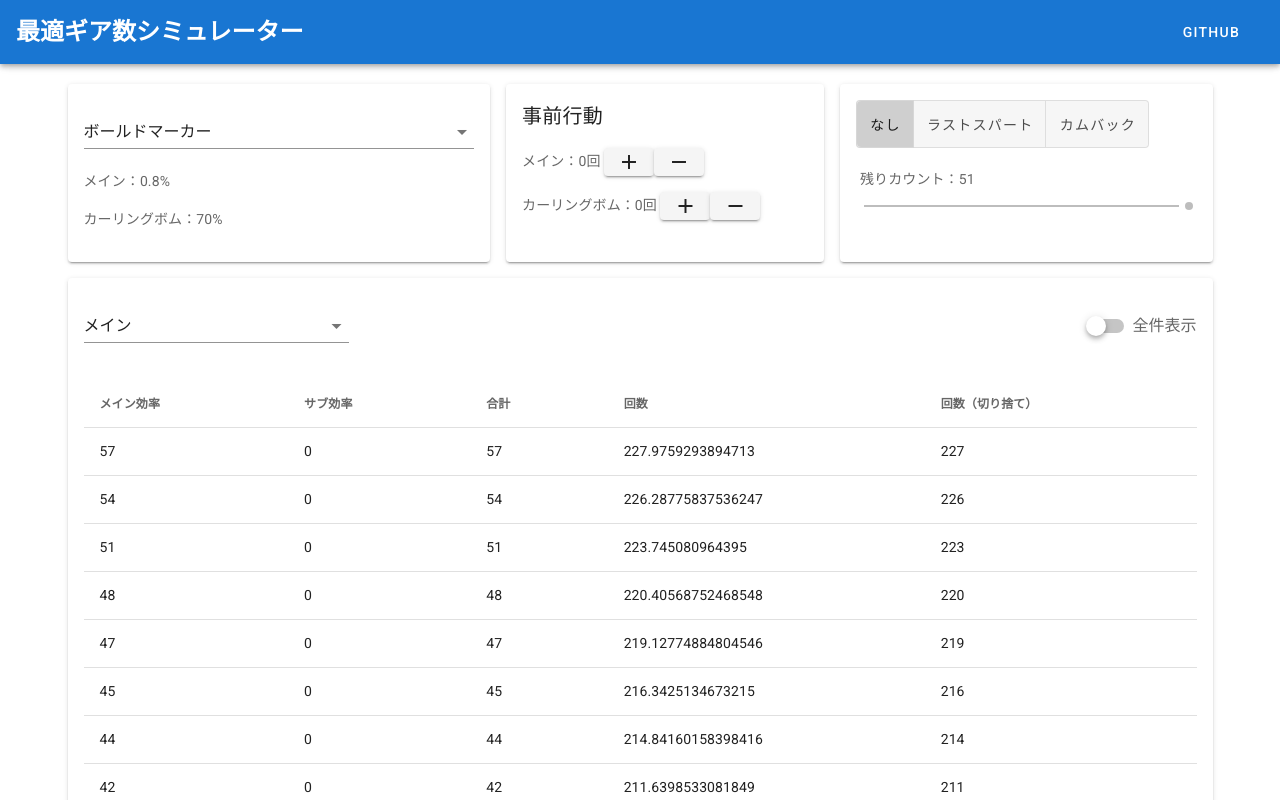
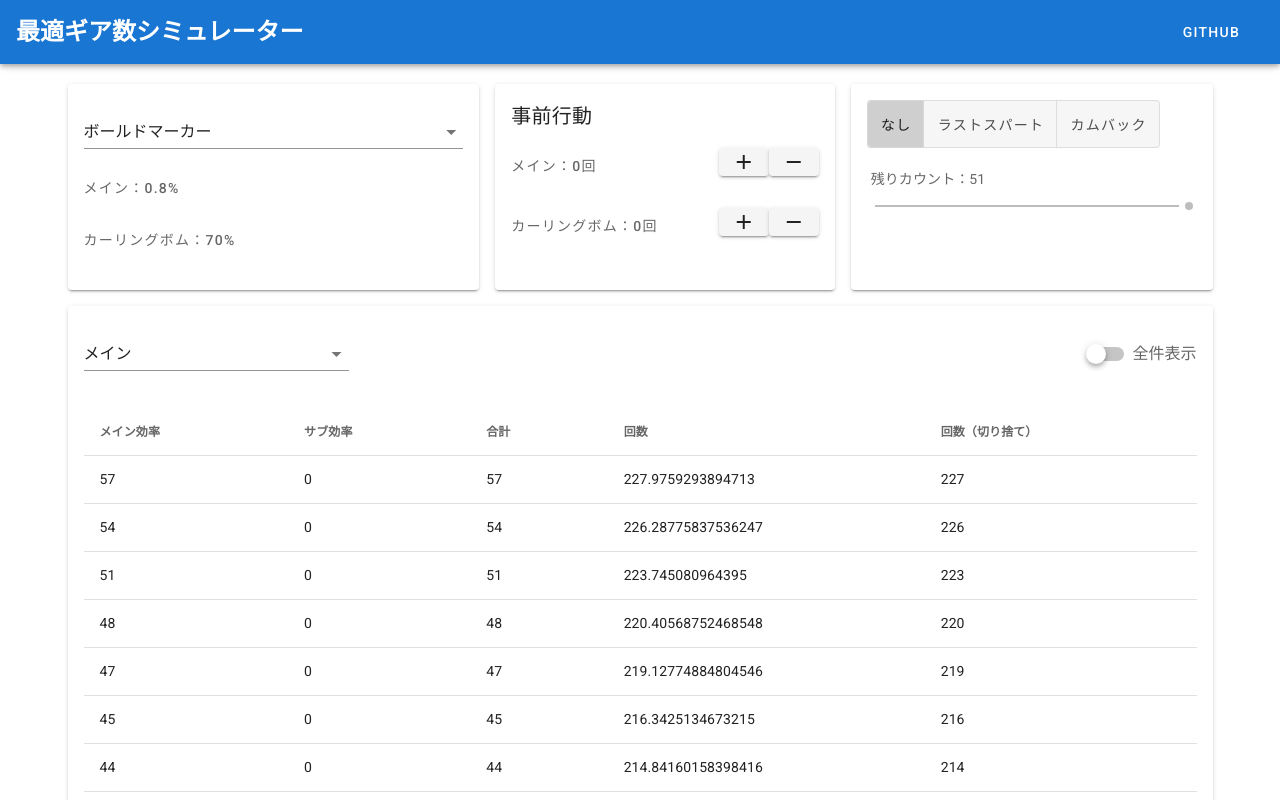
Before and after one commit to nakario/splatoon-best-gear, a Vue app: page / in a window 1280 px wide. Shown: the top 800 px of the page. Built offline with nearby package versions, Linux system fonts and the light colour scheme.

Commit message:
Put buttons right-side

```diff
--- a/src/components/Table.vue
+++ b/src/components/Table.vue
@@ -8,7 +8,7 @@
           return-object
           v-on:change="resetActions(weapon)"
         ></v-select>
-        <p v-for="action in actions" :key="action.text" class="text-start">
+        <p v-for="action in actions" :key="action.text" class="text-button">
           {{ `${action.text}：${action.base}%` }}
         </p>
       </v-card-text>
@@ -16,15 +16,19 @@
     <v-card class="flex-grow-1 ma-2">
       <v-card-title>事前行動</v-card-title>
       <v-card-text>
-        <p v-for="action in actions" :key="action.text">
+        <v-row v-for="action in actions" :key="action.text">
+          <v-col md="auto" class="text-button">
             {{ action.text }}：{{ action.count }}回
+          </v-col>
+          <v-col md="auto" class="ml-auto text-end">
             <v-btn small v-on:click="action.increment()">
               <v-icon>mdi-plus</v-icon>
             </v-btn>
             <v-btn small v-on:click="action.decrement()">
               <v-icon>mdi-minus</v-icon>
             </v-btn>
-        </p>
+          </v-col>
+        </v-row>
       </v-card-text>
     </v-card>
     <v-card class="flex-grow-1 text-start ma-2">
```
Lines whose indentation alone changed are shown as unchanged.
